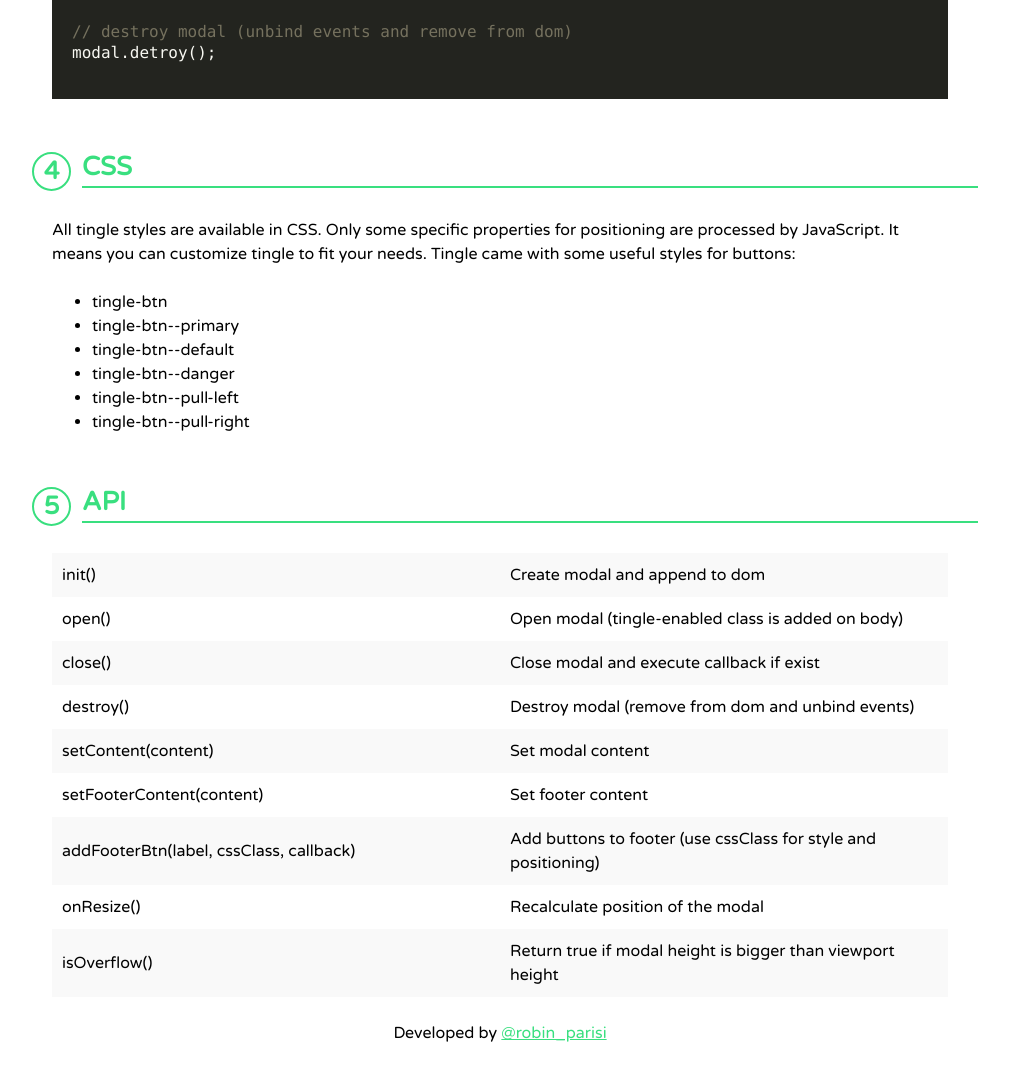
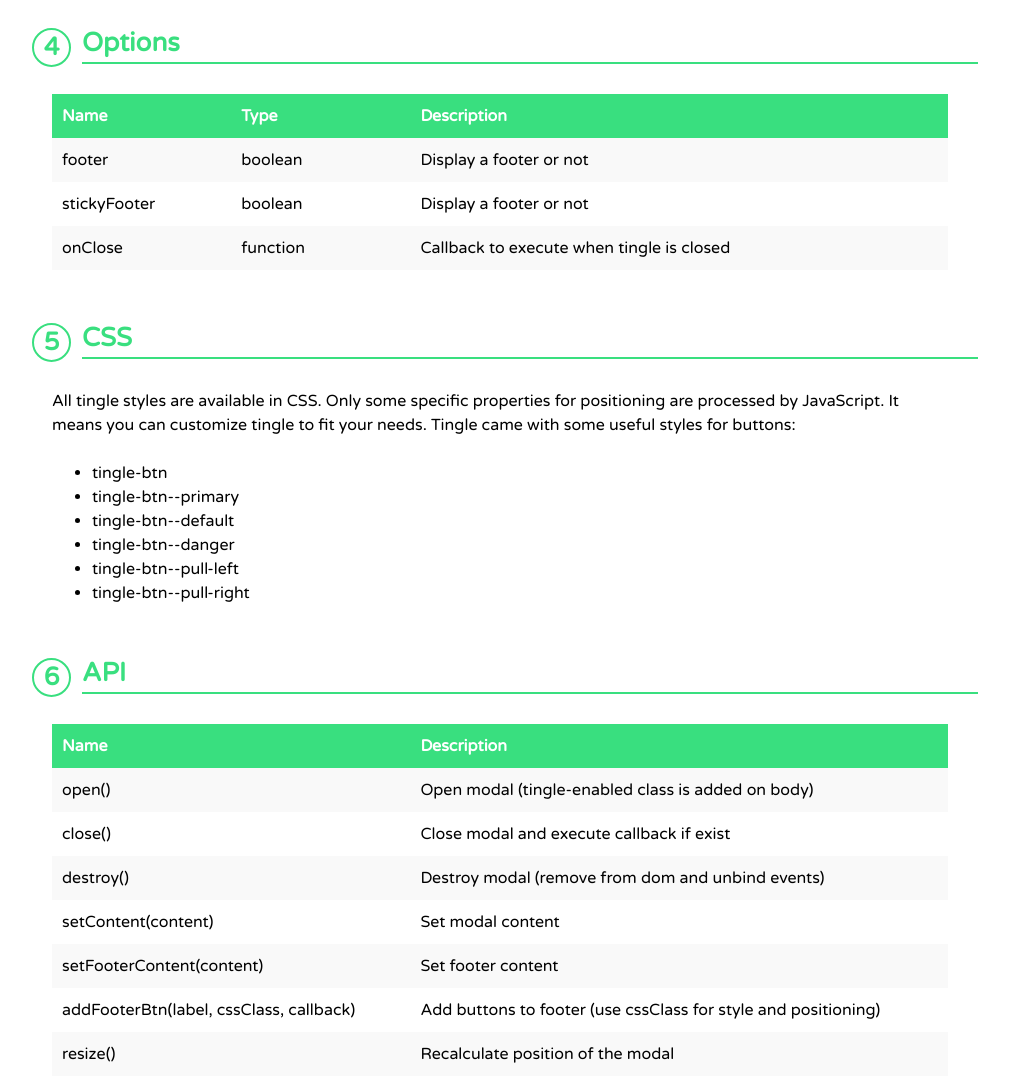
Before and after one commit to robinparisi/tingle, a website: page doc/index.html in a window 1280 px wide. Shown: the part 1920-2999 px from the top of the page, without its empty margins (140-1149 px from the left). Drawn offline with Linux system fonts and the light colour scheme.

Commit message:
update documentation

```diff
--- a/doc/demo.css
+++ b/doc/demo.css
@@ -298,10 +298,24 @@ img {
   padding: 10px;
 }
 
+.methods th {
+  background-color: #39df7f;
+  color: #fff;
+  padding: 10px;
+  text-align: left;
+}
+
 .footer {
   text-align: center;
 }
 
+.w20 {
+  width: 20%;
+}
+
+.w60 {
+  width: 60%;
+}
 /* animations
 -------------------------------------------------------------- */
 
--- a/doc/index.html
+++ b/doc/index.html
@@ -1,5 +1,5 @@
 <!doctype html>
-<html lang="fr">
+<html lang="en">
 <head>
     <meta charset="UTF-8">
     <title>Modal plugin written in pure JavaScript - Tingle</title>
@@ -15,7 +15,6 @@
     <link rel="icon" type="image/png" href="favicon-96x96.png" sizes="96x96">
     <link rel="icon" type="image/png" href="favicon-16x16.png" sizes="16x16">
     <link rel="shortcut icon" type="image/x-icon" href="favicon.ico">
-
 </head>
 <body>
     <header class="header">
@@ -72,9 +71,6 @@ var modal = new tingle.modal({
     }
 });
 
-// init modal (create and append to dom)
-modal.init();
-
 // set content
 modal.setContent('&lt;h1&gt;here some content&lt;/h1&gt;');
 
@@ -95,11 +91,33 @@ modal.open();
 
 // close modal
 modal.close();
-
-// destroy modal (unbind events and remove from dom)
-modal.detroy();
         </code></pre>
-        <h2 data-bullet="4">CSS</h2>
+        <h2 data-bullet="4">Options</h2>
+        <table class="methods">
+            <thead>
+                <tr>
+                    <th>Name</th>
+                    <th>Type</th>
+                    <th class="w60">Description</th>
+                </tr>
+            </thead>
+            <tr>
+                <td>footer</td>
+                <td>boolean</td>
+                <td>Display a footer or not</td>
+            </tr>
+            <tr>
+                <td>stickyFooter</td>
+                <td>boolean</td>
+                <td>Display a footer or not</td>
+            </tr>
+            <tr>
+                <td>onClose</td>
+                <td>function</td>
+                <td>Callback to execute when tingle is closed</td>
+            </tr>
+        </table>
+        <h2 data-bullet="5">CSS</h2>
         All tingle styles are available in CSS. Only some specific properties for positioning are processed by JavaScript.
         It means you can customize tingle to fit your needs. Tingle came with some useful styles for buttons:
 
@@ -112,12 +130,14 @@ modal.detroy();
             <li>tingle-btn--pull-right</li>
         </ul>
 
-        <h2 data-bullet="5">API</h2>
+        <h2 data-bullet="6">API</h2>
         <table class="methods">
-            <tr>
-                <td>init()</td>
-                <td>Create modal and append to dom</td>
-            </tr>
+            <thead>
+                <tr>
+                    <th>Name</th>
+                    <th class="w60">Description</th>
+                </tr>
+            </thead>
             <tr>
                 <td>open()</td>
                 <td>Open modal (tingle-enabled class is added on body)</td>
@@ -143,7 +163,7 @@ modal.detroy();
                 <td>Add buttons to footer (use cssClass for style and positioning)</td>
             </tr>
             <tr>
-                <td>onResize()</td>
+                <td>resize()</td>
                 <td>Recalculate position of the modal</td>
             </tr>
             <tr>
@@ -192,7 +212,6 @@ modal.detroy();
         btn.addEventListener('click', function(){
             modalTinyNoFooter.open();
         });
-        modalTinyNoFooter.init();
         modalTinyNoFooter.setContent(document.querySelector('.tingle-demo-tiny').innerHTML);
 
         /**
@@ -203,14 +222,24 @@ modal.detroy();
             footer: true
         });
         var btn2 = document.querySelector('.js-tingle-modal-2');
+
         btn2.addEventListener('click', function(){
             modalTinyBtn.open();
         });
-        modalTinyBtn.init();
+
         modalTinyBtn.setContent(document.querySelector('.tingle-demo-tiny').innerHTML);
-        modalTinyBtn.addFooterBtn('A nice button', 'tingle-btn', null);
-        modalTinyBtn.addFooterBtn('Another button', 'tingle-btn tingle-btn--default', null);
-        modalTinyBtn.addFooterBtn('Danger !', 'tingle-btn tingle-btn--danger', null);
+
+        modalTinyBtn.addFooterBtn('Primary action', 'tingle-btn tingle-btn--primary tingle-btn--pull-right', function() {
+            alert('click on primary button!');
+        });
+
+        modalTinyBtn.addFooterBtn('Cancel', 'tingle-btn tingle-btn--default tingle-btn--pull-right', function(){
+            modalTinyBtn.close();
+        });
+
+        modalTinyBtn.addFooterBtn('Danger!', 'tingle-btn tingle-btn--danger', function(){
+            alert('click on danger button!');
+        });
 
         /**
         * Modal big
@@ -221,7 +250,6 @@ modal.detroy();
         btn3.addEventListener('click', function(){
             modalBigContent.open();
         });
-        modalBigContent.init();
         modalBigContent.setContent(document.querySelector('.tingle-demo-big').innerHTML);
 
         /**
@@ -235,7 +263,6 @@ modal.detroy();
         btn4.addEventListener('click', function(){
             modalStickyFooter.open();
         });
-        modalStickyFooter.init();
         modalStickyFooter.setFooterContent("This footer is sticky so it's useful to keep actions always visible.");
         modalStickyFooter.setContent(document.querySelector('.tingle-demo-big').innerHTML);
 
@@ -248,7 +275,6 @@ modal.detroy();
             modalSurprise.setContent('<iframe width="100%" height="400" src="https://www.youtube.com/embed/dQw4w9WgXcQ?autoplay=1" frameborder="0" allowfullscreen></iframe>');
             modalSurprise.open();
         });
-        modalSurprise.init();
 
         </script>
         <script type="text/javascript" src="vendor/highlight/highlight.pack.js"></script>
```
